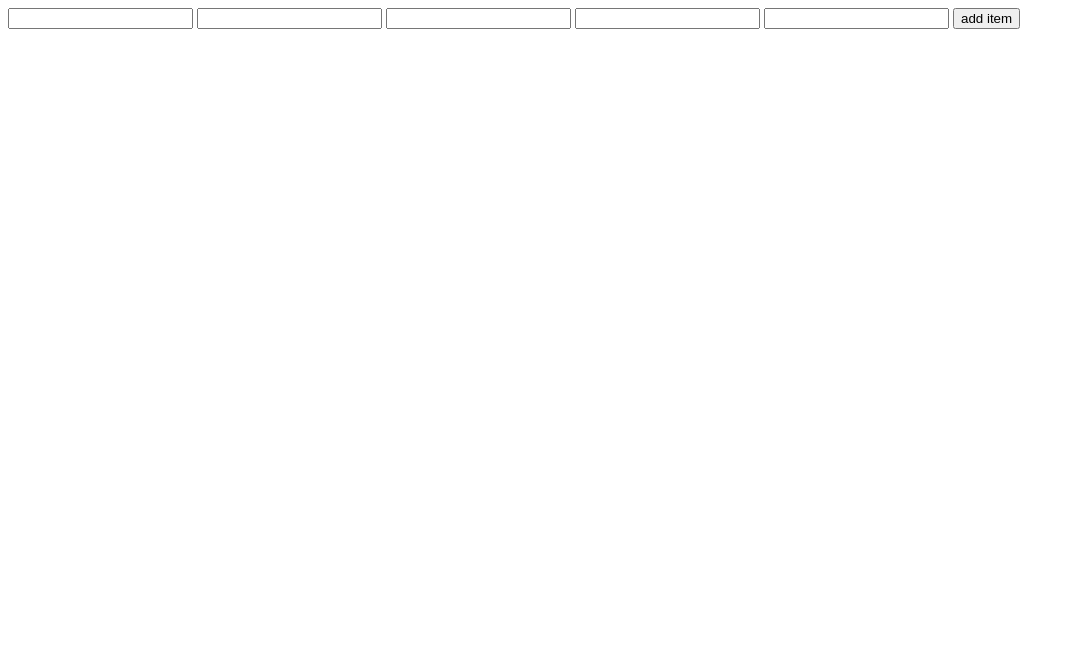
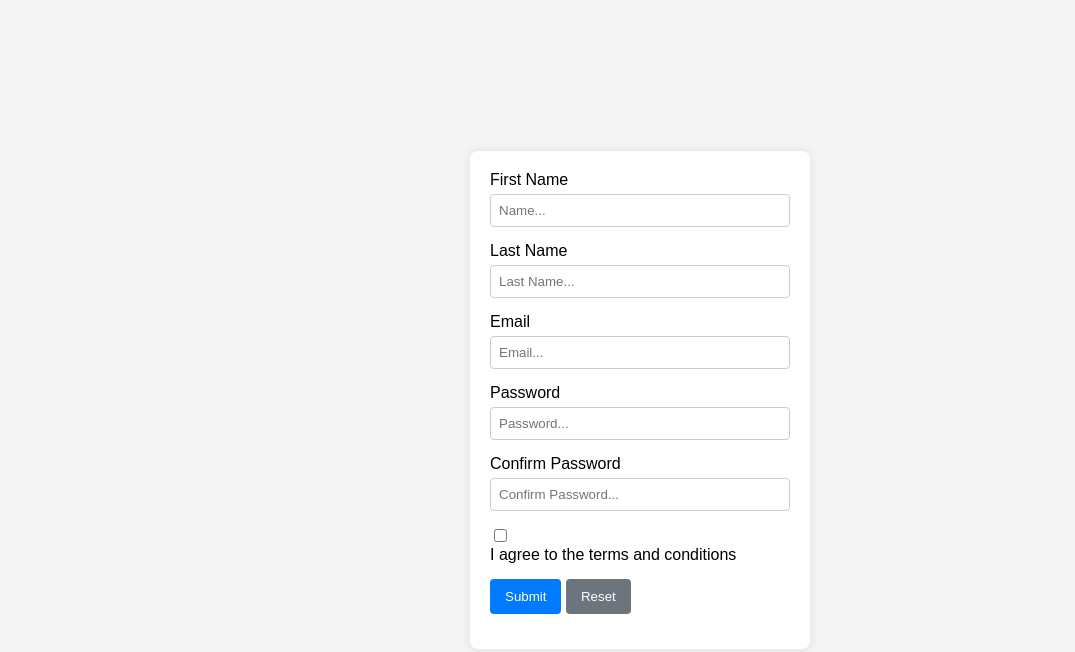
Before and after one commit to sdas17/sampleproject, a plain HTML site: page sdsd/form/index.html in a window 1280 px wide. Shown: the whole page, without its empty margins (0-1075 px from the left). Drawn offline with Linux system fonts and the light colour scheme.

Commit message:
formpage

```diff
--- a/sdsd/form/index.html
+++ b/sdsd/form/index.html
@@ -1,20 +1,146 @@
 <!DOCTYPE html>
 <html lang="en">
+
 <head>
     <meta charset="UTF-8">
     <meta name="viewport" content="width=device-width, initial-scale=1.0">
     <title>Document</title>
+    <style>
+        body {
+    font-family: Arial, sans-serif;
+    background-color: #f4f4f4;
+    margin: 0;
+    padding: 0;
+    display: flex;
+    justify-content: center;
+    align-items: center;
+    height: 100vh;
+}
+
+form {
+    background: #fff;
+    padding: 20px;
+    border-radius: 8px;
+    box-shadow: 0 0 10px rgba(0, 0, 0, 0.1);
+    width: 300px;
+}
+
+form div {
+    margin-bottom: 15px;
+}
+
+label {
+    display: block;
+    margin-bottom: 5px;
+}
+
+input[type="text"],
+input[type="email"],
+input[type="password"] {
+    width: 100%;
+    padding: 8px;
+    border: 1px solid #ccc;
+    border-radius: 4px;
+    box-sizing: border-box;
+}
+
+input[type="checkbox"] {
+    margin-right: 10px;
+}
+
+button[type="submit"],
+button[type="reset"] {
+    padding: 10px 15px;
+    border: none;
+    border-radius: 4px;
+    background-color: #007bff;
+    color: #fff;
+    cursor: pointer;
+}
+
+button[type="reset"] {
+    background-color: #6c757d;
+}
+
+button:hover {
+    opacity: 0.9;
+}
+
+    </style>
+
 </head>
+
 <body>
-    <form action="/www.google.com">
-        <input type="text" class="text" name="d">
-        <input type="text" class="text" name="e">
-        <input type="text" class="text" name="f">
-        <input type="text" class="text" name="g">
-        <input type="text" class="text" name="h">
-        <button>add item</button>
-
+    <form id="registrationForm" action="/">
+        <div>
+            <label for="name">First Name</label>
+            <input type="text" id="name" name="name" placeholder="Name..." required>
+        </div>
+        <div>
+            <label for="lname">Last Name</label>
+            <input type="text" id="lname" name="lname" placeholder="Last Name..." required>
+        </div>
+        <div>
+            <label for="email">Email</label>
+            <input type="email" id="email" name="email" placeholder="Email..." required>
+        </div>
+        <div>
+            <label for="password">Password</label>
+            <input type="password" id="password" name="password" placeholder="Password..." required>
+        </div>
+        <div>
+            <label for="confirmPassword">Confirm Password</label>
+            <input type="password" id="confirmPassword" name="confirmPassword" placeholder="Confirm Password..." required>
+        </div>
+        <div>
+            <input type="checkbox" id="terms" name="terms" required>
+            <label for="terms">I agree to the terms and conditions</label>
+        </div>
+        <div>
+            <button type="submit">Submit</button>
+            <button type="reset">Reset</button>
+        </div>
     </form>
 
+
+    <script>
+        document.getElementById('registrationForm').addEventListener('submit', function(event) {
+    event.preventDefault();
+
+    const name = document.getElementById('name').value.trim();
+    const lname = document.getElementById('lname').value.trim();
+    const email = document.getElementById('email').value.trim();
+    const password = document.getElementById('password').value.trim();
+    const confirmPassword = document.getElementById('confirmPassword').value.trim();
+    const terms = document.getElementById('terms').checked;
+
+    if (!name || !lname || !email || !password || !confirmPassword) {
+        alert('All fields are required.');
+        return;
+    }
+
+    const emailPattern = /^[a-zA-Z0-9._-]+@[a-zA-Z0-9.-]+\.[a-zA-Z]{2,6}$/;
+    if (!emailPattern.test(email)) {
+        alert('Please enter a valid email address.');
+        return;
+    }
+
+    if (password !== confirmPassword) {
+        alert('Passwords do not match.');
+        return;
+    }
+
+    if (!terms) {
+        alert('You must agree to the terms and conditions.');
+        return;
+    }
+
+    // If validation passes, submit the form
+    alert('Form submitted successfully!');
+    document.getElementById('registrationForm').submit();
+});
+
+    </script>
 </body>
+
 </html>
```
Also changed, not shown: sdsd/point.txt.
